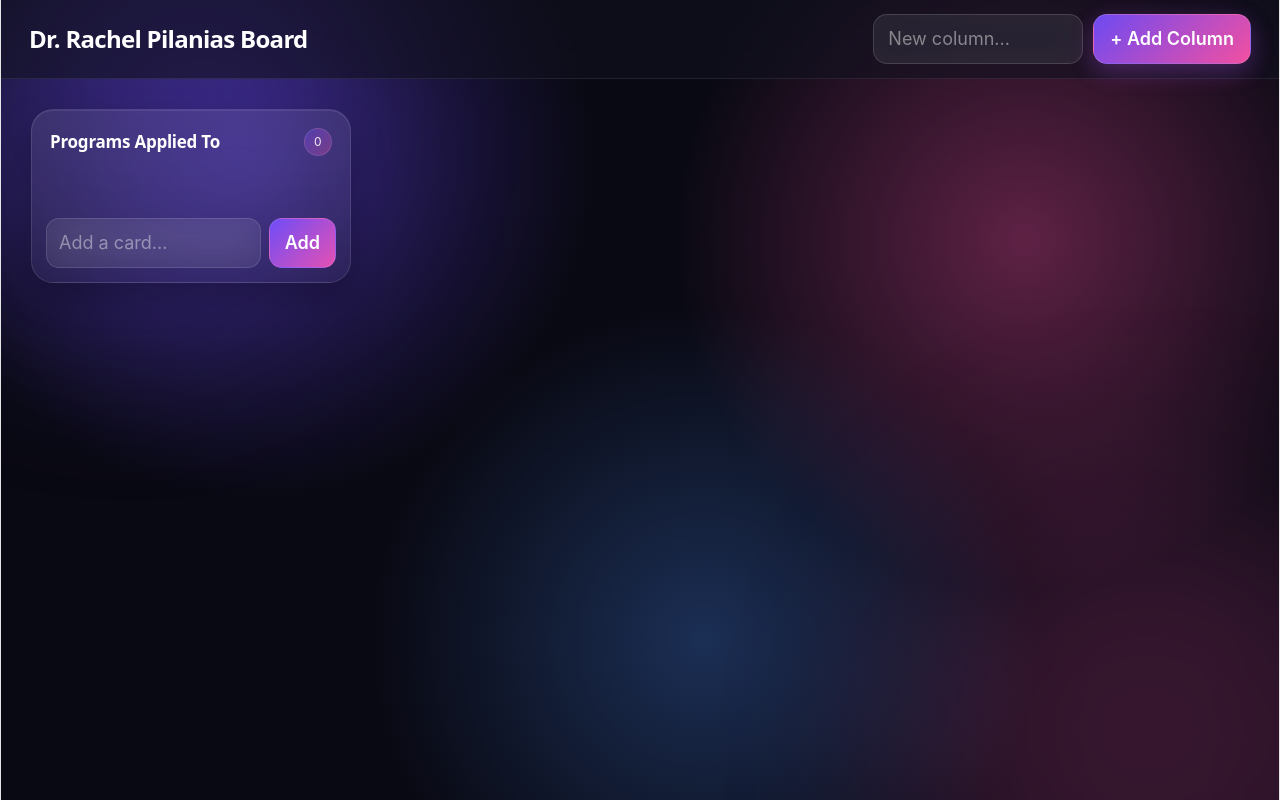
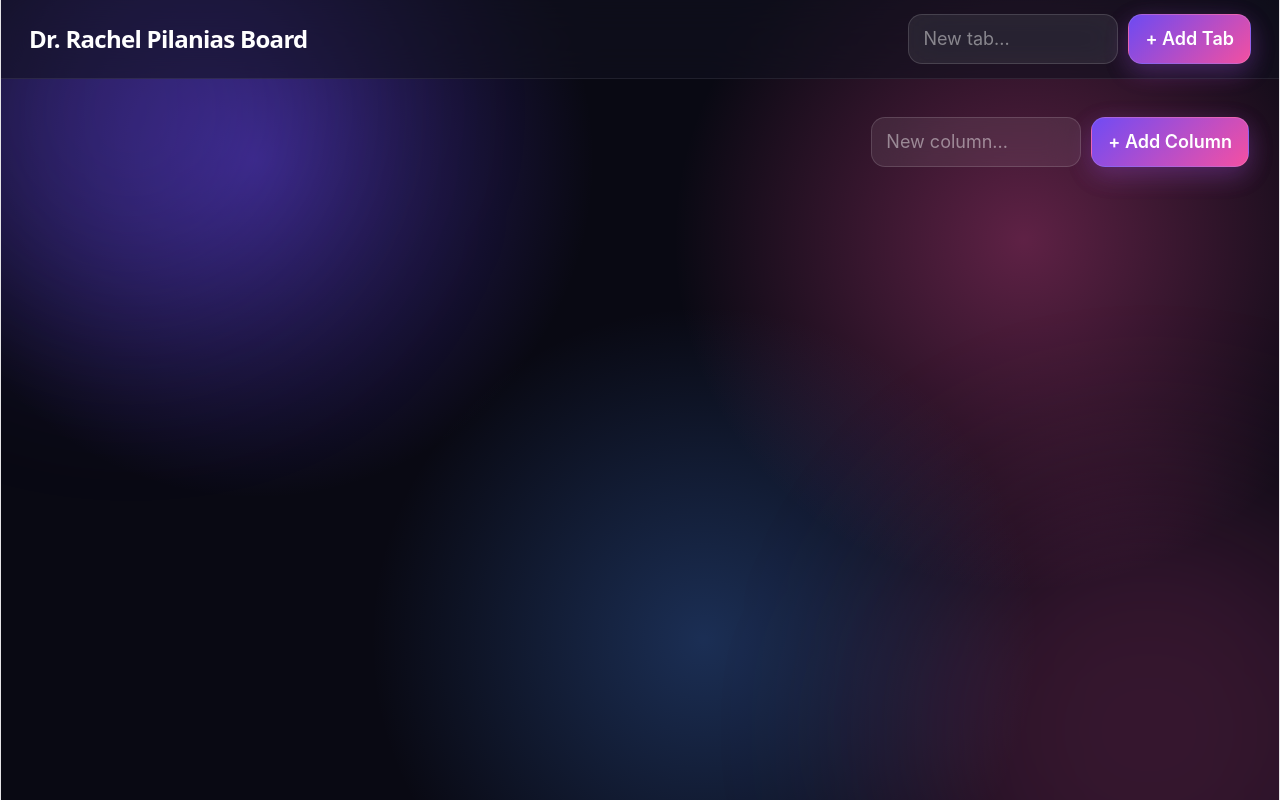
Before and after one commit to WizardKingAsta/RachelResidencyApp, a React (Vite) app in the folder Rachel Interveiw app/react-frontend/: page / in a window 1280 px wide. Built offline with nearby package versions, Linux system fonts and the light colour scheme.

Commit message:
Added tabs

```diff
--- a/Rachel Interveiw app/react-frontend/src/App.css
+++ b/Rachel Interveiw app/react-frontend/src/App.css
@@ -583,3 +583,65 @@ header h1 {
 .card-section h2 {
   font-weight: 900;
 }
+
+.tabs {
+  display: flex;
+  gap: 10px;
+  padding: 18px 30px 0 30px;
+
+  overflow-x: auto;
+
+  position: relative;
+  z-index: 2;
+}
+
+.tab-button {
+  padding: 11px 18px;
+
+  border: 1px solid rgba(255, 255, 255, 0.12);
+  border-radius: 14px;
+
+  background: rgba(255, 255, 255, 0.07);
+  color: rgba(255, 255, 255, 0.7);
+
+  font-weight: 600;
+  cursor: pointer;
+
+  backdrop-filter: blur(16px);
+  -webkit-backdrop-filter: blur(16px);
+
+  transition:
+    transform 0.18s ease,
+    background 0.18s ease,
+    border-color 0.18s ease;
+}
+
+.tab-button:hover {
+  transform: translateY(-1px);
+  border-color: rgba(255, 255, 255, 0.2);
+}
+
+.tab-button.active {
+  color: white;
+
+  background:
+    linear-gradient(
+      135deg,
+      rgba(114, 80, 255, 0.95),
+      rgba(239, 84, 183, 0.95)
+    );
+
+  box-shadow:
+    0 8px 24px rgba(119, 76, 255, 0.22),
+    0 8px 28px rgba(255, 82, 168, 0.14);
+}
+
+.tab-controls {
+  display: flex;
+  justify-content: flex-end;
+
+  padding: 20px 30px 0 30px;
+
+  position: relative;
+  z-index: 2;
+}
--- a/Rachel Interveiw app/react-frontend/src/App.jsx
+++ b/Rachel Interveiw app/react-frontend/src/App.jsx
@@ -1,12 +1,15 @@
 import { useEffect, useState } from "react";
+import {
+  doc,
+  getDoc,
+  setDoc,
+} from "firebase/firestore";
+
+import { db } from "./firebase";
 import "./App.css";
 
-const initialColumns = [
-  {
-    id: "todo",
-    title: "Programs Applied To",
-    cards: [],
-  }];
+const initialTabs = [
+];
 
 function CardPage({ cardTitle }) {
   const storageKey = `card-notes-${cardTitle}`;
@@ -35,12 +38,13 @@ function CardPage({ cardTitle }) {
     localStorage.setItem(
       storageKey,
       JSON.stringify(updatedNotes)
-    ); // IMPORTANT: saves all 4 boxes uniquely for this card
+    );
   };
 
   return (
     <div className="card-page">
       <h1>{cardTitle}</h1>
+
       <button
         onClick={() => {
           window.location.hash = "";
@@ -53,44 +57,60 @@ function CardPage({ cardTitle }) {
       <div className="card-sections">
         <div className="card-section">
           <h2>Info on the Program</h2>
+
           <textarea
             placeholder="Notes about interviews..."
             value={notes.interviews}
             onChange={(e) =>
-        handleChange("interviews", e.target.value)
+              handleChange(
+                "interviews",
+                e.target.value
+              )
             }
           />
         </div>
 
         <div className="card-section">
           <h2>How I Fit In</h2>
+
           <textarea
             placeholder="How do I fit into this program?"
             value={notes.fit}
             onChange={(e) =>
-        handleChange("fit", e.target.value)
+              handleChange(
+                "fit",
+                e.target.value
+              )
             }
           />
         </div>
 
         <div className="card-section">
           <h2>Questions for PDs</h2>
+
           <textarea
             placeholder="Questions for program directors..."
             value={notes.pdQuestions}
             onChange={(e) =>
-        handleChange("pdQuestions", e.target.value)
+              handleChange(
+                "pdQuestions",
+                e.target.value
+              )
             }
           />
         </div>
 
         <div className="card-section">
-    <strong><h2>Questions for Residents</h2></strong>
+          <h2>Questions for Residents</h2>
+
           <textarea
             placeholder="Questions for residents..."
             value={notes.residentQuestions}
             onChange={(e) =>
-        handleChange("residentQuestions", e.target.value)
+              handleChange(
+                "residentQuestions",
+                e.target.value
+              )
             }
           />
         </div>
@@ -100,47 +120,161 @@ function CardPage({ cardTitle }) {
 }
 
 export default function App() {
-  const [columns, setColumns] = useState(() => {
-  const savedColumns = localStorage.getItem("columns");
+  const [tabs, setTabs] = useState(() => {
+    const savedTabs =
+      localStorage.getItem("tabs");
 
-  return savedColumns
-    ? JSON.parse(savedColumns)
-    : initialColumns; // IMPORTANT: falls back to default board
+    if (savedTabs) {
+      return JSON.parse(savedTabs);
+    }
+
+    /*
+      IMPORTANT:
+      This keeps your OLD saved columns instead
+      of throwing them away when upgrading to tabs.
+    */
+    const oldColumns =
+      localStorage.getItem("columns");
+
+    if (oldColumns) {
+      return [
+        {
+          id: "main",
+          title: "Residency Programs",
+          columns: JSON.parse(oldColumns),
+        },
+      ];
+    }
+
+    return initialTabs;
   });
+
+  const [activeTabId, setActiveTabId] =
+    useState(() => {
+      return (
+        localStorage.getItem("activeTabId") ||
+        "main"
+      );
+    });
+
+  const [newCardTitles, setNewCardTitles] =
+    useState({});
+
+  const [newColumnTitle, setNewColumnTitle] =
+    useState("");
+
+  const [newTabTitle, setNewTabTitle] =
+    useState("");
 
   useEffect(() => {
     localStorage.setItem(
-    "columns",
-    JSON.stringify(columns)
+      "tabs",
+      JSON.stringify(tabs)
     );
-}, [columns]);
-  const [newCardTitles, setNewCardTitles] = useState({});
-  const [newColumnTitle, setNewColumnTitle] = useState("");
+  }, [tabs]);
 
-  // NEW: check whether URL is pointing at a card
+  useEffect(() => {
+    localStorage.setItem(
+      "activeTabId",
+      activeTabId
+    );
+  }, [activeTabId]);
+
+  const activeTab = tabs.find(
+    (tab) => tab.id === activeTabId
+  );
+
+  // Check whether URL is pointing at a card
   const hash = window.location.hash;
 
   if (hash.startsWith("#card/")) {
     const cardTitle = decodeURIComponent(
-  window.location.hash.replace("#card/", "")
+      window.location.hash.replace(
+        "#card/",
+        ""
+      )
     );
 
-    return <CardPage cardTitle={cardTitle} />;
+    return (
+      <CardPage cardTitle={cardTitle} />
+    );
   }
 
-  // NEW: go to the card's own page
   const goToCard = (cardTitle) => {
-    window.location.hash = `card/${cardTitle}`; // IMPORTANT: each card gets a unique URL
+    window.location.hash =
+      `card/${encodeURIComponent(cardTitle)}`;
+
     window.location.reload();
   };
 
-  const addCard = (columnId) => {
-    const title = newCardTitles[columnId]?.trim();
+  const addTab = () => {
+    const title = newTabTitle.trim();
 
     if (!title) return;
 
-    setColumns((prev) =>
-      prev.map((column) =>
+    const newTab = {
+      id: crypto.randomUUID(),
+      title,
+      columns: [
+        {
+          id: crypto.randomUUID(),
+          title: "Programs Applied To",
+          cards: [],
+        },
+      ],
+    };
+
+    setTabs((prev) => [
+      ...prev,
+      newTab,
+    ]);
+
+    setActiveTabId(newTab.id);
+    setNewTabTitle("");
+  };
+
+  const addColumn = () => {
+    const title =
+      newColumnTitle.trim();
+
+    if (!title) return;
+
+    const newColumn = {
+      id: crypto.randomUUID(),
+      title,
+      cards: [],
+    };
+
+    setTabs((prev) =>
+      prev.map((tab) =>
+        tab.id === activeTabId
+          ? {
+              ...tab,
+              columns: [
+                ...tab.columns,
+                newColumn,
+              ],
+            }
+          : tab
+      )
+    ); // IMPORTANT: adds column only to active tab
+
+    setNewColumnTitle("");
+  };
+
+  const addCard = (columnId) => {
+    const title =
+      newCardTitles[columnId]?.trim();
+
+    if (!title) return;
+
+    setTabs((prev) =>
+      prev.map((tab) =>
+        tab.id === activeTabId
+          ? {
+              ...tab,
+              columns: tab.columns.map(
+                (column) =>
                   column.id === columnId
                     ? {
                         ...column,
@@ -153,8 +287,11 @@ useEffect(() => {
                         ],
                       }
                     : column
+              ),
+            }
+          : tab
       )
-    );
+    ); // IMPORTANT: adds card only inside active tab
 
     setNewCardTitles((prev) => ({
       ...prev,
@@ -162,22 +299,11 @@ useEffect(() => {
     }));
   };
 
-  const addColumn = () => {
-    const title = newColumnTitle.trim();
-
-    if (!title) return;
-
-    const newColumn = {
-      id: crypto.randomUUID(),
-      title,
-      cards: [],
-    };
-
-    setColumns((prev) => [...prev, newColumn]);
-    setNewColumnTitle("");
-  };
-
-  const handleDragStart = (e, cardId, sourceColumnId) => {
+  const handleDragStart = (
+    e,
+    cardId,
+    sourceColumnId
+  ) => {
     e.dataTransfer.setData(
       "application/json",
       JSON.stringify({
@@ -187,95 +313,219 @@ useEffect(() => {
     );
   };
 
-  const handleDrop = (e, targetColumnId) => {
+  const handleDrop = (
+    e,
+    targetColumnId
+  ) => {
     e.preventDefault();
 
-    const dragData = e.dataTransfer.getData("application/json");
+    const dragData =
+      e.dataTransfer.getData(
+        "application/json"
+      );
 
     if (!dragData) return;
 
-    const { cardId, sourceColumnId } = JSON.parse(dragData);
+    const {
+      cardId,
+      sourceColumnId,
+    } = JSON.parse(dragData);
 
-    if (sourceColumnId === targetColumnId) return;
+    if (
+      sourceColumnId ===
+      targetColumnId
+    ) {
+      return;
+    }
 
-    setColumns((prev) => {
-      const sourceColumn = prev.find(
-        (column) => column.id === sourceColumnId
+    setTabs((prev) =>
+      prev.map((tab) => {
+        if (
+          tab.id !== activeTabId
+        ) {
+          return tab;
+        }
+
+        const sourceColumn =
+          tab.columns.find(
+            (column) =>
+              column.id ===
+              sourceColumnId
           );
 
-      const card = sourceColumn?.cards.find(
-        (card) => card.id === cardId
+        const card =
+          sourceColumn?.cards.find(
+            (card) =>
+              card.id === cardId
           );
 
-      if (!card) return prev;
+        if (!card) return tab;
 
-      return prev.map((column) => {
-        if (column.id === sourceColumnId) {
+        return {
+          ...tab,
+
+          columns: tab.columns.map(
+            (column) => {
+              if (
+                column.id ===
+                sourceColumnId
+              ) {
                 return {
                   ...column,
-            cards: column.cards.filter(
-              (card) => card.id !== cardId
+
+                  cards:
+                    column.cards.filter(
+                      (card) =>
+                        card.id !==
+                        cardId
                     ),
                 };
               }
 
-        if (column.id === targetColumnId) {
+              if (
+                column.id ===
+                targetColumnId
+              ) {
                 return {
                   ...column,
-            cards: [...column.cards, card],
+
+                  cards: [
+                    ...column.cards,
+                    card,
+                  ],
                 };
               }
 
               return column;
-      });
-    });
+            }
+          ),
+        };
+      })
+    ); // IMPORTANT: cards only move within active tab
   };
 
   return (
     <div className="app">
       <header>
-        <h1>Dr. Rachel Pilanias Board</h1>
+        <h1>
+          Dr. Rachel Pilanias Board
+        </h1>
 
+        {/* TOP RIGHT IS NOW ADD TAB */}
+        <div className="add-column">
+          <input
+            type="text"
+            placeholder="New tab..."
+            value={newTabTitle}
+            onChange={(e) =>
+              setNewTabTitle(
+                e.target.value
+              )
+            }
+            onKeyDown={(e) => {
+              if (
+                e.key === "Enter"
+              ) {
+                addTab();
+              }
+            }}
+          />
+
+          <button onClick={addTab}>
+            + Add Tab
+          </button>
+        </div>
+      </header>
+
+      {/* TAB BAR */}
+      <div className="tabs">
+        {tabs.map((tab) => (
+          <button
+            key={tab.id}
+            className={`tab-button ${
+              tab.id === activeTabId
+                ? "active"
+                : ""
+            }`}
+            onClick={() =>
+              setActiveTabId(tab.id)
+            }
+          >
+            {tab.title}
+          </button>
+        ))}
+      </div>
+
+      <main className="board-wrapper">
+
+        {/* ADD COLUMN NOW BELONGS TO THE ACTIVE TAB */}
+        <div className="tab-controls">
           <div className="add-column">
             <input
               type="text"
               placeholder="New column..."
               value={newColumnTitle}
-            onChange={(e) => setNewColumnTitle(e.target.value)}
+              onChange={(e) =>
+                setNewColumnTitle(
+                  e.target.value
+                )
+              }
               onKeyDown={(e) => {
-              if (e.key === "Enter") {
+                if (
+                  e.key === "Enter"
+                ) {
                   addColumn();
                 }
               }}
             />
 
-          <button onClick={addColumn}>
+            <button
+              onClick={addColumn}
+            >
               + Add Column
             </button>
           </div>
-      </header>
+        </div>
 
-      <main className="board-wrapper">
         <div className="board">
-          {columns.map((column) => (
+          {activeTab?.columns.map(
+            (column) => (
               <section
                 key={column.id}
                 className="column"
-              onDragOver={(e) => e.preventDefault()}
-              onDrop={(e) => handleDrop(e, column.id)}
+                onDragOver={(e) =>
+                  e.preventDefault()
+                }
+                onDrop={(e) =>
+                  handleDrop(
+                    e,
+                    column.id
+                  )
+                }
               >
                 <div className="column-header">
-                <h2>{column.title}</h2>
-                <span>{column.cards.length}</span>
+                  <h2>
+                    {column.title}
+                  </h2>
+
+                  <span>
+                    {
+                      column.cards
+                        .length
+                    }
+                  </span>
                 </div>
 
                 <div className="cards">
-                {column.cards.map((card) => (
+                  {column.cards.map(
+                    (card) => (
                       <div
                         key={card.id}
                         className="card"
                         draggable
-                    onDragStart={(e) =>
+                        onDragStart={(
+                          e
+                        ) =>
                           handleDragStart(
                             e,
                             card.id,
@@ -283,47 +533,74 @@ useEffect(() => {
                           )
                         }
                       >
-                    <span>{card.title}</span>
+                        <span>
+                          {card.title}
+                        </span>
 
                         <button
                           className="card-arrow"
-                      onClick={(e) => {
+                          onClick={(
+                            e
+                          ) => {
                             e.stopPropagation();
-                        goToCard(card.title); // IMPORTANT: opens this card's unique page
+
+                            goToCard(
+                              card.title
+                            ); // IMPORTANT: opens card page
                           }}
                         >
                           →
                         </button>
                       </div>
-                ))}
+                    )
+                  )}
                 </div>
 
                 <div className="add-card">
                   <input
                     type="text"
                     placeholder="Add a card..."
-                  value={newCardTitles[column.id] || ""}
+                    value={
+                      newCardTitles[
+                        column.id
+                      ] || ""
+                    }
                     onChange={(e) =>
-                    setNewCardTitles((prev) => ({
+                      setNewCardTitles(
+                        (prev) => ({
                           ...prev,
-                      [column.id]: e.target.value,
-                    }))
+
+                          [column.id]:
+                            e.target
+                              .value,
+                        })
+                      )
                     }
                     onKeyDown={(e) => {
-                    if (e.key === "Enter") {
-                      addCard(column.id);
+                      if (
+                        e.key ===
+                        "Enter"
+                      ) {
+                        addCard(
+                          column.id
+                        );
                       }
                     }}
                   />
 
                   <button
-                  onClick={() => addCard(column.id)}
+                    onClick={() =>
+                      addCard(
+                        column.id
+                      )
+                    }
                   >
                     Add
                   </button>
                 </div>
               </section>
-          ))}
+            )
+          )}
         </div>
       </main>
     </div>
--- /dev/null
+++ b/Rachel Interveiw app/react-frontend/src/firebase.js
@@ -0,0 +1,12 @@
+import { initializeApp } from "firebase/app";
+import { getFirestore } from "firebase/firestore";
+
+const firebaseConfig = {
+  apiKey: "YOUR_KEY",
+  authDomain: "rachel-residency-db.firebaseapp.com",
+  projectId: "136838108276",
+};
+
+const app = initializeApp(firebaseConfig);
+
+export const db = getFirestore(app);
```
Lines whose indentation alone changed are shown as unchanged.
